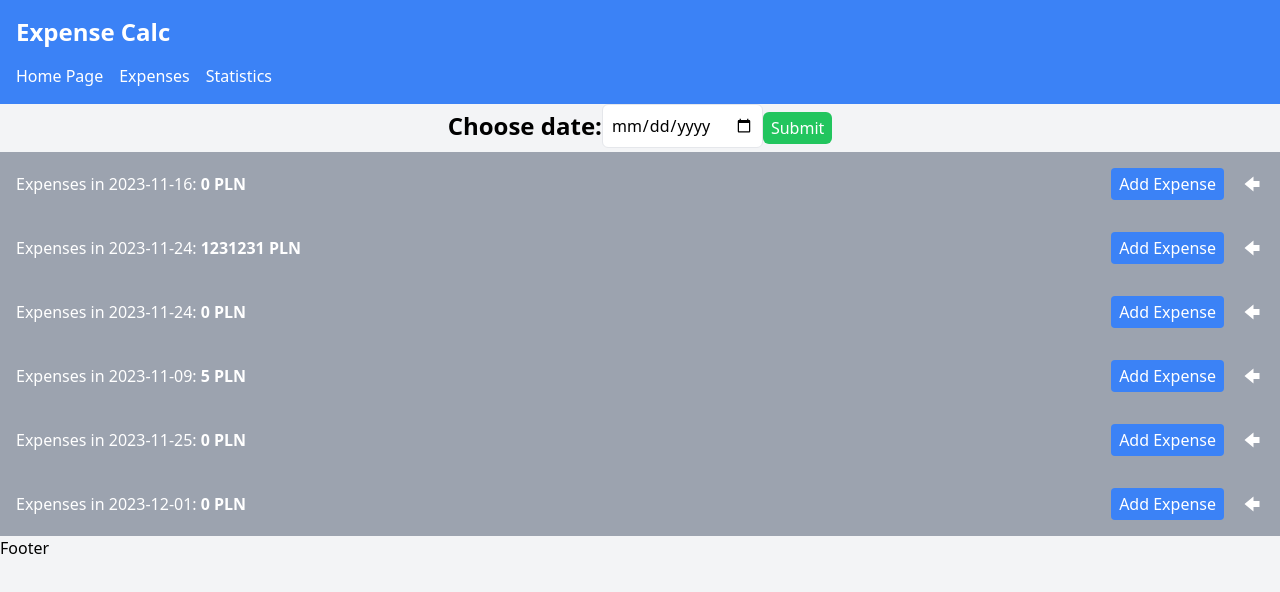
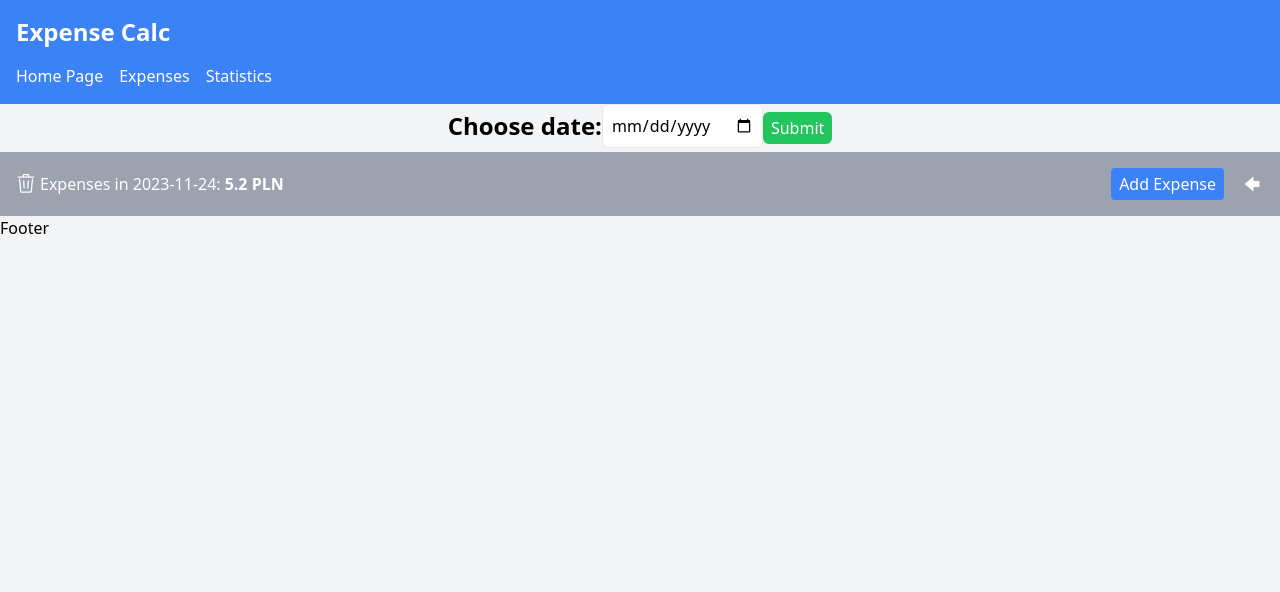
Before and after one commit to wiertlooo/expense-calculator, a React (Create React App) app: page /expenses in a window 1280 px wide. Shown: the top 592 px of the page. Built offline with nearby package versions, Linux system fonts and the light colour scheme; data requests are answered from the project's data file.

Commit message:
more styling, removeDateButton

```diff
--- a/db.json
+++ b/db.json
@@ -1,42 +1,16 @@
 {
   "expenses": [
     {
-      "dateId": 4,
-      "title": "sadas",
-      "value": 5,
-      "id": 2
-    },
-    {
-      "dateId": 2,
-      "title": "tej nie licz",
-      "value": 1231231,
-      "id": 5
+      "dateId": 1,
+      "title": "wafle ryżowe - żabka",
+      "value": 5.2,
+      "id": 1
     }
   ],
   "dates": [
     {
-      "id": 1,
-      "date": "2023-11-16"
-    },
-    {
       "date": "2023-11-24",
-      "id": 2
-    },
-    {
-      "date": "2023-11-24",
-      "id": 3
-    },
-    {
-      "date": "2023-11-09",
-      "id": 4
-    },
-    {
-      "date": "2023-11-25",
-      "id": 5
-    },
-    {
-      "date": "2023-12-01",
-      "id": 6
+      "id": 1
     }
   ]
 }
--- a/src/App.js
+++ b/src/App.js
@@ -1,6 +1,5 @@
 import React from "react";
 import ExpensePage from "./pages/ExpensePage";
-import StatisticsPage from "./pages/StatisticsPage";
 import Header from "./components/Header";
 import Footer from "./components/Footer";
 import { BrowserRouter as Router, Route, Routes } from "react-router-dom";
@@ -14,7 +13,6 @@ function App() {
         <Routes>
           <Route path="/" element={<HomePage />} />
           <Route path="/expenses" element={<ExpensePage />} />
-          <Route path="/statistics" element={<StatisticsPage />} />
         </Routes>
         <Footer />
       </div>
--- a/src/components/Chart.js
+++ /dev/null
@@ -1,6 +0,0 @@
-import React from "react";
-
-function Chart() {
-  return "CHART! :D";
-}
-export default Chart;
--- a/src/components/DatePanel.js
+++ b/src/components/DatePanel.js
@@ -4,8 +4,11 @@ import { GoArrowDown } from "react-icons/go";
 import Modal from "./Modal";
 import ExpenseForm from "./ExpenseForm";
 import TotalValueForDate from "./TotalValueForDate";
+import { GoTrash } from "react-icons/go";
+import { useRemoveDateMutation } from "../store";
 
 function DatePanel({ date, children }) {
+  const [removeDate, results] = useRemoveDateMutation();
   const [expanded, setExpanded] = useState(false);
   const [showModal, setShowModal] = useState(false);
 
@@ -18,11 +21,20 @@ function DatePanel({ date, children }) {
   const handleClose = () => {
     setShowModal(false);
   };
+  const handleDateRemove = () => {
+    removeDate(date);
+  };
 
   return (
     <div>
       <div className="bg-gray-400 text-white p-4 flex justify-between items-center">
         <div className="flex items-center">
+          <div
+            onClick={handleDateRemove}
+            className="mr-1 text-xl cursor-pointer"
+          >
+            <GoTrash />
+          </div>
           <div>Expenses in {date.date}: </div>
           <TotalValueForDate date={date} />
         </div>
--- a/src/pages/StatisticsPage.js
+++ /dev/null
@@ -1,13 +0,0 @@
-import React from "react";
-import Chart from "../components/Chart";
-
-function StatisticsPage() {
-  return (
-    <div>
-      This is statistics page 8)
-      <Chart />
-    </div>
-  );
-}
-
-export default StatisticsPage;
--- a/src/store/apis/datesApi.js
+++ b/src/store/apis/datesApi.js
@@ -38,7 +38,7 @@ const datesApi = createApi({
           return [{ type: "Date", id: date.id }];
         },
         query: (date) => ({
-          url: `/expenses/${date.id}`,
+          url: `/dates/${date.id}`,
           method: "DELETE",
         }),
       }),
```
